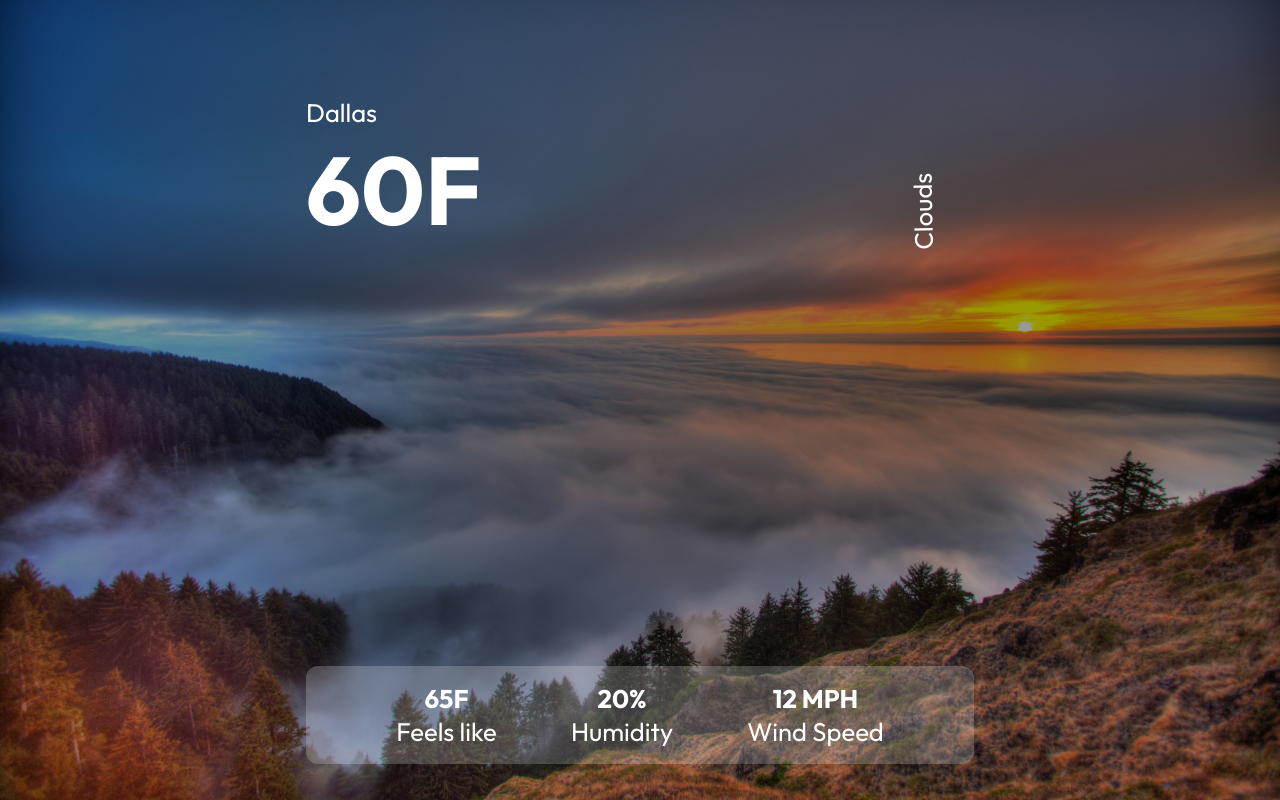
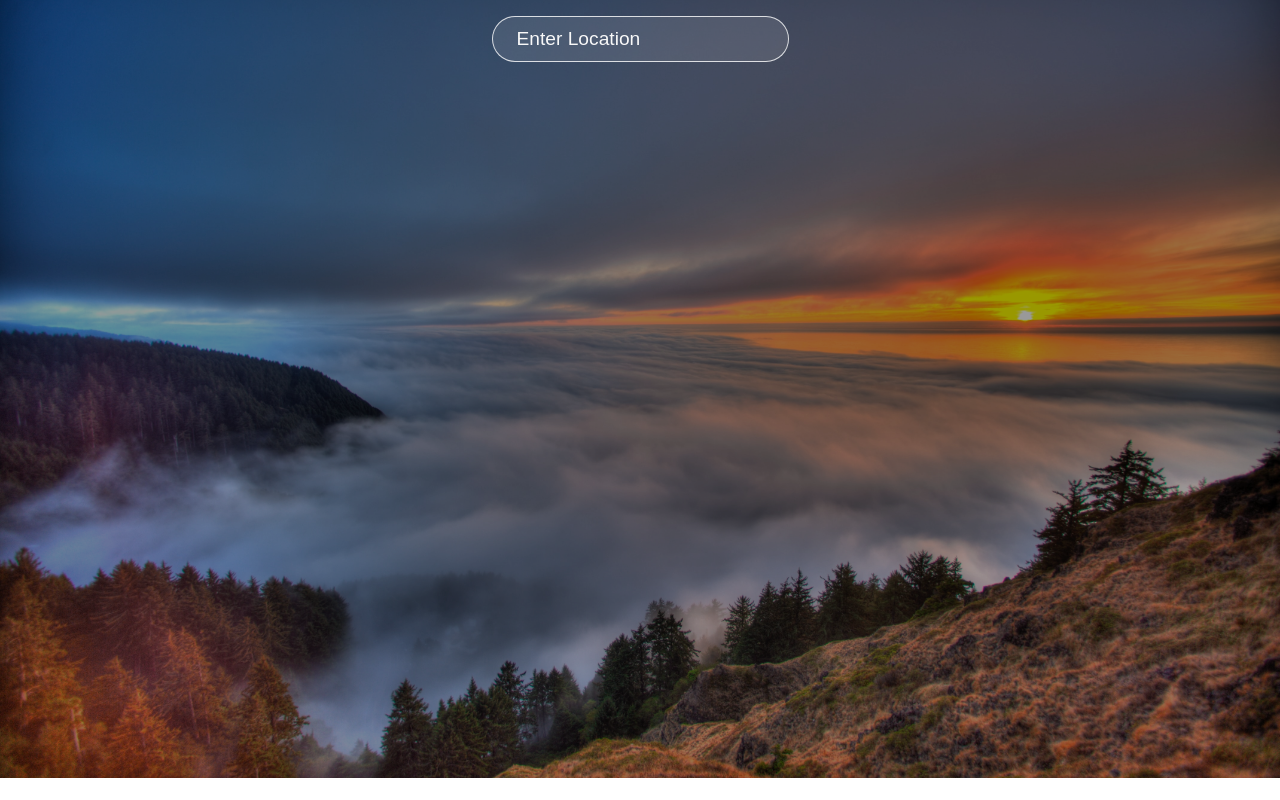
Before and after one commit to joanclarke/Weather-App, a React (Create React App) app in the folder weather-app-react/: page / in a window 1280 px wide. Built offline with nearby package versions, Linux system fonts and the light colour scheme.

Commit message:
bug fix & add and style data

```diff
--- a/weather-app-react/src/App.js
+++ b/weather-app-react/src/App.js
@@ -2,36 +2,65 @@
 import axios from 'axios'
 
 function App() {
-  // const url = 'https://api.openweathermap.org/data/3.0/onecall?lat={lat}&lon={lon}&exclude=dallas&appid=4c42be5a817769952f07dc6e780087c7'
+  const [data, setData] = useState({})
+  const [location, setLocation] = useState('')
+
+  const url = `https://api.openweathermap.org/data/2.5/weather?q=${location}&appid=4c42be5a817769952f07dc6e780087c7`
+
+  // const url = `https://api.openweathermap.org/data/2.5/weather?q=${location}&units=imperial&appid=895284fb2d2c50a520ea537456963d9c`
+
+  const searchLocation = (event) => {
+    if (event.key === 'Enter') {
+      axios.get(url).then((response) => {
+        setData(response.data)
+        console.log(response.data)
+      })
+      setLocation('')
+    }
+  }
 
   return (
     <div className="app">
+      <div className="search">
+        <input
+          value={location}
+          onChange={(event) => setLocation(event.target.value)}
+          onKeyPress={searchLocation}
+          placeholder="Enter Location"
+          type="text"
+        />
+      </div>
       <div className="container">
         <div className="top">
           <div className="location">
-            <p>Dallas</p>
+            <p>{data.name}</p>
           </div>
           <div className="temp">
-            <h1>60F</h1>
+            {data.main ? <h1>{data.main.temp}°F</h1> : null}
           </div>
           <div className="description">
-            <p>Clouds</p>
+            {data.weather ? <p>{data.weather[0].main}</p> : null}
           </div>
         </div>
+
+        {data.name != undefined && (
           <div className="bottom">
             <div className="feels">
-            <p className="bold">65F</p>
+              {data.main ? (
+                <p className="bold">{data.main.feels_like}°F</p>
+              ) : null}
               <p>Feels like</p>
             </div>
-          <div className="humidity">
-            <p className="bold">20%</p>
+            <div className=" humidity">
+              {data.main ? <p className="bold">{data.main.humidity}%</p> : null}
               <p>Humidity</p>
             </div>
             <div className="wind">
-            <p className="bold">12 MPH</p>
+              {data.wind ? <p className="bold">{data.wind.speed}MPH</p> : null}
               <p>Wind Speed</p>
             </div>
           </div>
+        )}
       </div>
     </div>
   )
--- a/weather-app-react/src/index.css
+++ b/weather-app-react/src/index.css
@@ -23,7 +23,7 @@
 
 .app {
   width: 100%;
-  height: 100vh;
+  /* height: 100vh; */
   position: relative;
   background-color: rgba(0, 0, 0, 0.4);
   color: #fff;
```
Lines whose indentation alone changed are shown as unchanged.
